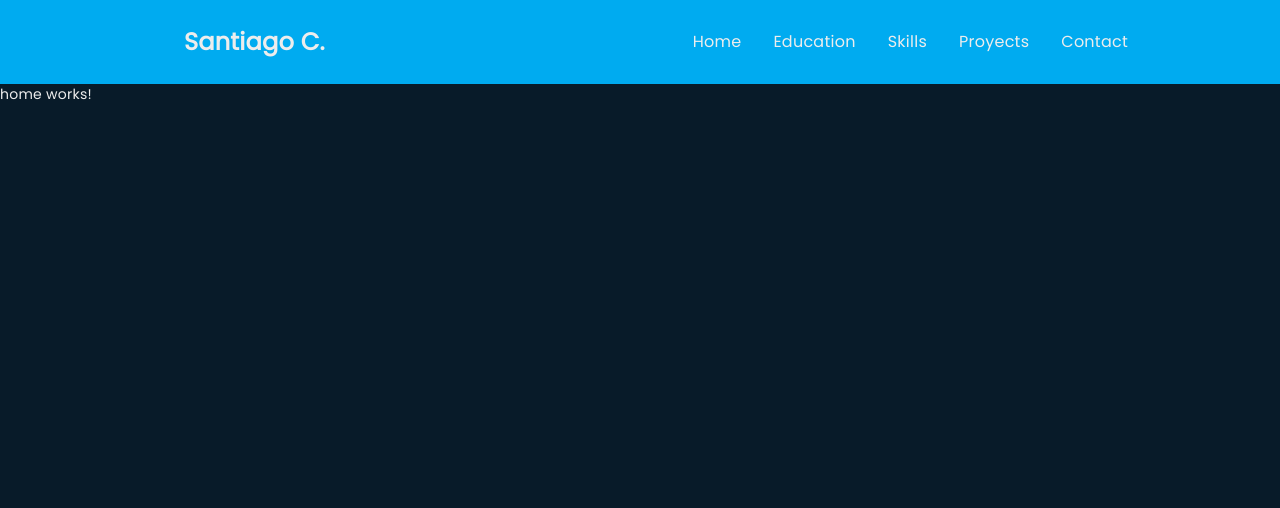
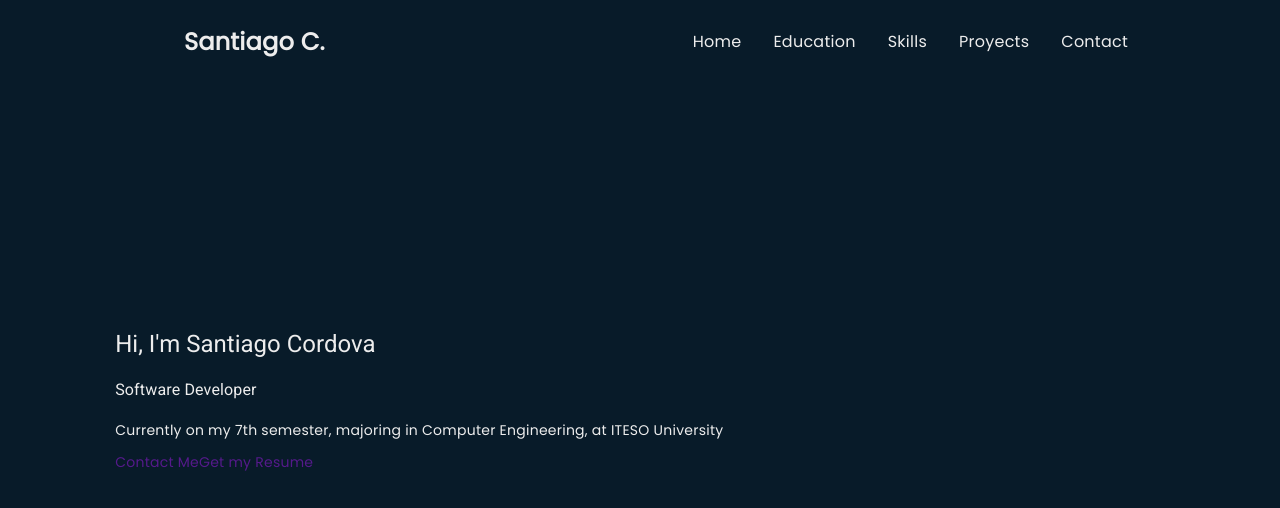
Before and after one commit to ScordovaB/portfolioAngular, an Angular app in the folder portfolio-angular/: page / in a window 1280 px wide. Shown: the top 508 px of the page. Built offline with nearby package versions, Linux system fonts and the light colour scheme.

Commit message:
home basics

```diff
--- a/portfolio-angular/src/app/layout/nav/nav.component.scss
+++ b/portfolio-angular/src/app/layout/nav/nav.component.scss
@@ -1,5 +1,5 @@
 .header {
-  position: relative; //si es fixed el component se pone abajo
+  position: fixed; //si es fixed el component se pone abajo
   top: 0;
   left: 0;
   width: 100%;
@@ -8,7 +8,7 @@
   //padding-bottom: 2rem;
   //padding-right: 2rem;
   padding-left: 1rem;
-  background: var(--main-contrast-color);
+  background: transparent;
   display: flex;
   justify-content: space-around;
   align-items: center;
@@ -30,9 +30,15 @@
 
 }
 
+// .navbar a:active {
+//   color: var(--bg-color);
+// }
+
 .navbar a:hover {
-  color: var(--bg-color);
+  color: var(--main-contrast-color);
 }
+
+
 
 .resHome {
   display: none;
--- a/portfolio-angular/src/app/pages/home/home.component.html
+++ b/portfolio-angular/src/app/pages/home/home.component.html
@@ -1 +1,15 @@
-<p>home works!</p>
+<section class="home">
+  <div class="home-content">
+    <h1>Hi, I'm <span>Santiago Cordova</span></h1>
+    <div class="text-animation">
+      <h3>Software Developer</h3>
+    </div>
+    <p>Currently on my 7th semester, majoring in Computer Engineering,
+      at ITESO University
+    </p>
+    <div class="btn-box">
+      <a href="">Contact Me</a>
+      <a href="">Get my Resume</a>
+    </div>
+  </div>
+</section>
--- a/portfolio-angular/src/app/pages/home/home.component.scss
+++ b/portfolio-angular/src/app/pages/home/home.component.scss
@@ -0,0 +1,10 @@
+section {
+  min-height: 100vh;
+  padding: 10rem 9% 2rem;
+}
+
+.home {
+  display: flex;
+  align-items: center;
+  padding: 0 9%;
+}
```
Also changed, not shown: portfolio-angular/src/styles.scss (+9 -0 lines).
